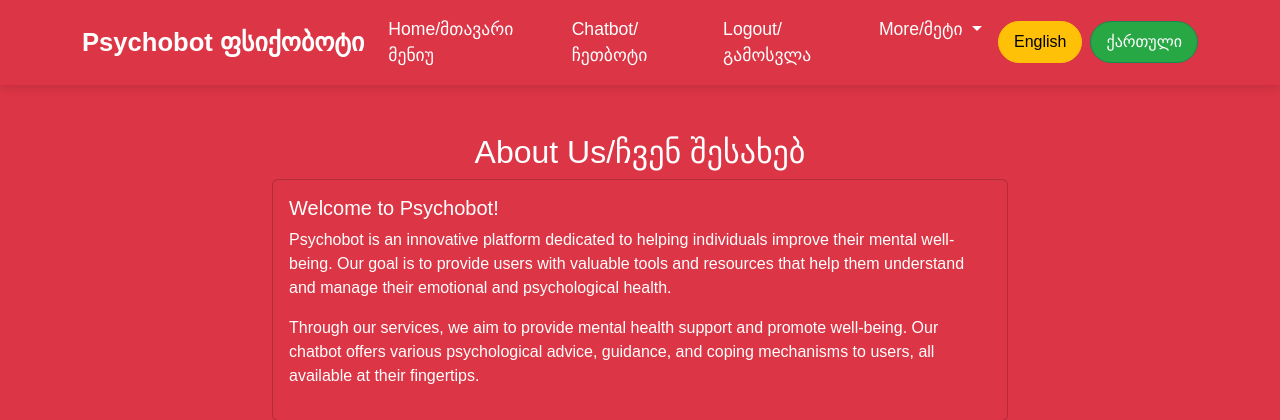
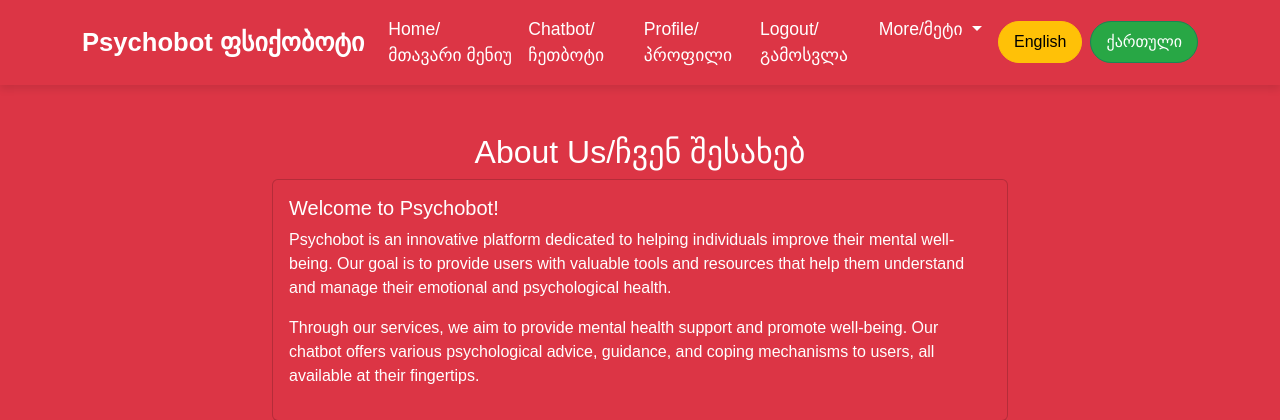
Before and after one commit to SANDRICKSON/PSYCHOLOGICALBOT, a Flask app: page /about in a window 1280 px wide. Shown: the top 420 px of the page. Run offline with Flask 3, Linux system fonts and the light colour scheme; a user stored in the database is signed in.

Commit message:
Update about.html

```diff
--- a/templates/about.html
+++ b/templates/about.html
@@ -83,7 +83,7 @@
 
     <!-- Navbar -->
 
-          <nav class="navbar navbar-expand-lg navbar-light">
+         <nav class="navbar navbar-expand-lg navbar-light">
     <div class="container">
         <a class="navbar-brand" href="{{ url_for('home') }}">Psychobot ფსიქობოტი</a>
         <button class="navbar-toggler" type="button" data-bs-toggle="collapse" data-bs-target="#navbarNav" aria-controls="navbarNav" aria-expanded="false" aria-label="Toggle navigation">
@@ -99,7 +99,8 @@
                     <li class="nav-item"><a class="nav-link" href="{{ url_for('login') }}">Login/შესვლა</a></li>
                     <li class="nav-item"><a class="nav-link" href="{{ url_for('register') }}">Register/რეგისტრაცია</a></li>
                 {% else %}
-                    <!-- Show Logout if authenticated -->
+                    <!-- Show Profile and Logout if authenticated -->
+                    <li class="nav-item"><a class="nav-link" href="{{ url_for('profile') }}">Profile/პროფილი</a></li>
                     <li class="nav-item"><a class="nav-link" href="{{ url_for('logout') }}">Logout/გამოსვლა</a></li>
                 {% endif %}
 
```
